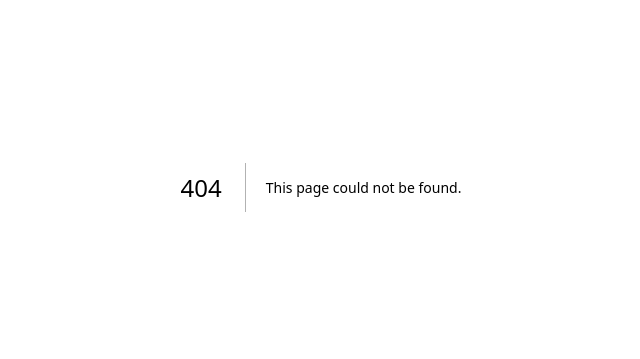
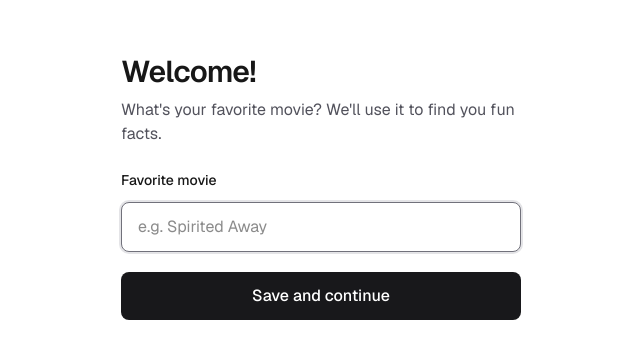
Before and after one commit to dhanushkandukuri/movie-memory, a Next.js app: page /onboarding in a window 1280 px wide. Before the commit this address had no page. Shown: the part 213-572 px from the top of the page, without its empty margins (319-959 px from the left). Built offline with nearby package versions, Linux system fonts and the light colour scheme; no server answers; the database is empty; sample sign-in values are in the browser's storage.

Commit message:
Add onboarding flow with server-side movie validation

```diff
--- a/package.json
+++ b/package.json
@@ -20,7 +20,8 @@
     "next-auth": "5.0.0-beta.32",
     "react": "19.3.0",
     "react-dom": "19.3.0",
-    "server-only": "^0.0.1"
+    "server-only": "^0.0.1",
+    "zod": "^4.6.7"
   },
   "devDependencies": {
     "@tailwindcss/turbopack": "4.3.3",
--- a/src/app/dashboard/page.tsx
+++ b/src/app/dashboard/page.tsx
@@ -1,13 +1,14 @@
+import { redirect } from "next/navigation";
 import { SignOutButton } from "@/components/auth-buttons";
-import { prisma } from "@/lib/db";
 import { requireUserId } from "@/lib/session";
+import { getUserProfile } from "@/lib/users";
 
 export default async function DashboardPage() {
   const userId = await requireUserId();
-  const user = await prisma.user.findUnique({
-    where: { id: userId },
-    select: { name: true, email: true },
-  });
+  const user = await getUserProfile(userId);
+
+  // First-time users land here straight after Google sign-in.
+  if (!user?.favoriteMovie) redirect("/onboarding");
 
   return (
     <main className="mx-auto flex w-full max-w-2xl flex-1 flex-col gap-6 px-6 py-12">
@@ -15,7 +16,8 @@ export default async function DashboardPage() {
         <h1 className="text-2xl font-semibold">Dashboard</h1>
         <SignOutButton />
       </div>
-      <p>Signed in as {user?.name ?? user?.email ?? "you"}.</p>
+      <p>Signed in as {user.name ?? user.email ?? "you"}.</p>
+      <p>Favorite movie: {user.favoriteMovie}</p>
     </main>
   );
 }
--- /dev/null
+++ b/src/app/onboarding/actions.ts
@@ -0,0 +1,31 @@
+"use server";
+
+import { redirect } from "next/navigation";
+import { movieTitleSchema } from "@/lib/movie-title";
+import { requireUserId } from "@/lib/session";
+import { setInitialFavoriteMovie } from "@/lib/users";
+
+export type OnboardingState = {
+  error?: string;
+  // echoed back so the input keeps what the user typed after an error
+  value?: string;
+};
+
+export async function saveFavoriteMovie(
+  _prev: OnboardingState,
+  formData: FormData,
+): Promise<OnboardingState> {
+  const userId = await requireUserId();
+
+  const raw = formData.get("favoriteMovie");
+  const value = typeof raw === "string" ? raw : "";
+  const parsed = movieTitleSchema.safeParse(value);
+  if (!parsed.success) {
+    return { error: parsed.error.issues[0].message, value };
+  }
+
+  // false means a movie was already saved (e.g. from another tab). Either way
+  // the user is onboarded now, so the dashboard is the right place to go.
+  await setInitialFavoriteMovie(userId, parsed.data);
+  redirect("/dashboard");
+}
--- /dev/null
+++ b/src/app/onboarding/onboarding-form.tsx
@@ -0,0 +1,46 @@
+"use client";
+
+import { useActionState } from "react";
+import { MOVIE_TITLE_MAX_LENGTH } from "@/lib/movie-title";
+import { saveFavoriteMovie, type OnboardingState } from "./actions";
+
+const initialState: OnboardingState = {};
+
+export function OnboardingForm() {
+  const [state, formAction, pending] = useActionState(saveFavoriteMovie, initialState);
+
+  return (
+    <form action={formAction} className="flex w-full flex-col gap-3">
+      <label htmlFor="favoriteMovie" className="text-sm font-medium">
+        Favorite movie
+      </label>
+      {/* required/maxLength are just a nicer UX, the server action re-validates everything */}
+      <input
+        id="favoriteMovie"
+        name="favoriteMovie"
+        type="text"
+        required
+        maxLength={MOVIE_TITLE_MAX_LENGTH}
+        defaultValue={state.value}
+        placeholder="e.g. Spirited Away"
+        autoComplete="off"
+        autoFocus
+        aria-invalid={state.error ? true : undefined}
+        aria-describedby={state.error ? "favoriteMovie-error" : undefined}
+        className="rounded-lg border border-zinc-300 bg-white px-4 py-3 outline-none focus:border-zinc-500 focus:ring-2 focus:ring-zinc-200 dark:border-zinc-700 dark:bg-zinc-900 dark:focus:ring-zinc-800"
+      />
+      {state.error && (
+        <p id="favoriteMovie-error" role="alert" className="text-sm text-red-600 dark:text-red-400">
+          {state.error}
+        </p>
+      )}
+      <button
+        type="submit"
+        disabled={pending}
+        className="mt-2 rounded-lg bg-zinc-900 px-4 py-3 font-medium text-white transition hover:bg-zinc-700 disabled:opacity-60 dark:bg-zinc-100 dark:text-zinc-900 dark:hover:bg-zinc-300"
+      >
+        {pending ? "Saving…" : "Save and continue"}
+      </button>
+    </form>
+  );
+}
--- /dev/null
+++ b/src/app/onboarding/page.tsx
@@ -0,0 +1,28 @@
+import { redirect } from "next/navigation";
+import { requireUserId } from "@/lib/session";
+import { getUserProfile } from "@/lib/users";
+import { OnboardingForm } from "./onboarding-form";
+
+export default async function OnboardingPage() {
+  const userId = await requireUserId();
+  const user = await getUserProfile(userId);
+
+  // Onboarding only happens once.
+  if (user?.favoriteMovie) redirect("/dashboard");
+
+  const firstName = user?.name?.trim().split(/\s+/)[0];
+
+  return (
+    <main className="mx-auto flex w-full max-w-md flex-1 flex-col justify-center gap-6 px-6 py-12">
+      <div className="space-y-2">
+        <h1 className="text-3xl font-semibold tracking-tight">
+          {firstName ? `Welcome, ${firstName}!` : "Welcome!"}
+        </h1>
+        <p className="text-zinc-600 dark:text-zinc-400">
+          What&apos;s your favorite movie? We&apos;ll use it to find you fun facts.
+        </p>
+      </div>
+      <OnboardingForm />
+    </main>
+  );
+}
--- /dev/null
+++ b/src/lib/movie-title.ts
@@ -0,0 +1,14 @@
+import { z } from "zod";
+
+// Matches the VARCHAR(100) column on User.favoriteMovie and MovieFact.movieTitle.
+export const MOVIE_TITLE_MAX_LENGTH = 100;
+
+// Min length is 1 on purpose: there are real one-character titles ("M", "9").
+export const movieTitleSchema = z
+  .string({ error: "Please enter a movie title." })
+  .trim()
+  // "The   Matrix" and "The Matrix" should be the same movie (and the same cache key).
+  .overwrite((title) => title.replace(/\s+/g, " "))
+  .min(1, "Please enter a movie title.")
+  .max(MOVIE_TITLE_MAX_LENGTH, `Keep it to ${MOVIE_TITLE_MAX_LENGTH} characters or fewer.`)
+  .regex(/^[^\p{Cc}]*$/u, "That title has characters we can't save.");
--- /dev/null
+++ b/src/lib/users.ts
@@ -0,0 +1,20 @@
+import "server-only";
+import { prisma } from "@/lib/db";
+
+export function getUserProfile(userId: string) {
+  return prisma.user.findUnique({
+    where: { id: userId },
+    select: { name: true, email: true, image: true, favoriteMovie: true },
+  });
+}
+
+// Onboarding is one-time, so this only writes when no movie is set yet. The
+// check and the write happen in a single UPDATE, which means a double submit
+// or a second tab can't overwrite a movie that was already saved.
+export async function setInitialFavoriteMovie(userId: string, title: string) {
+  const { count } = await prisma.user.updateMany({
+    where: { id: userId, favoriteMovie: null },
+    data: { favoriteMovie: title },
+  });
+  return count === 1;
+}
```
Also changed, not shown: 1 other file (tests, documents, lock files or other folders).
